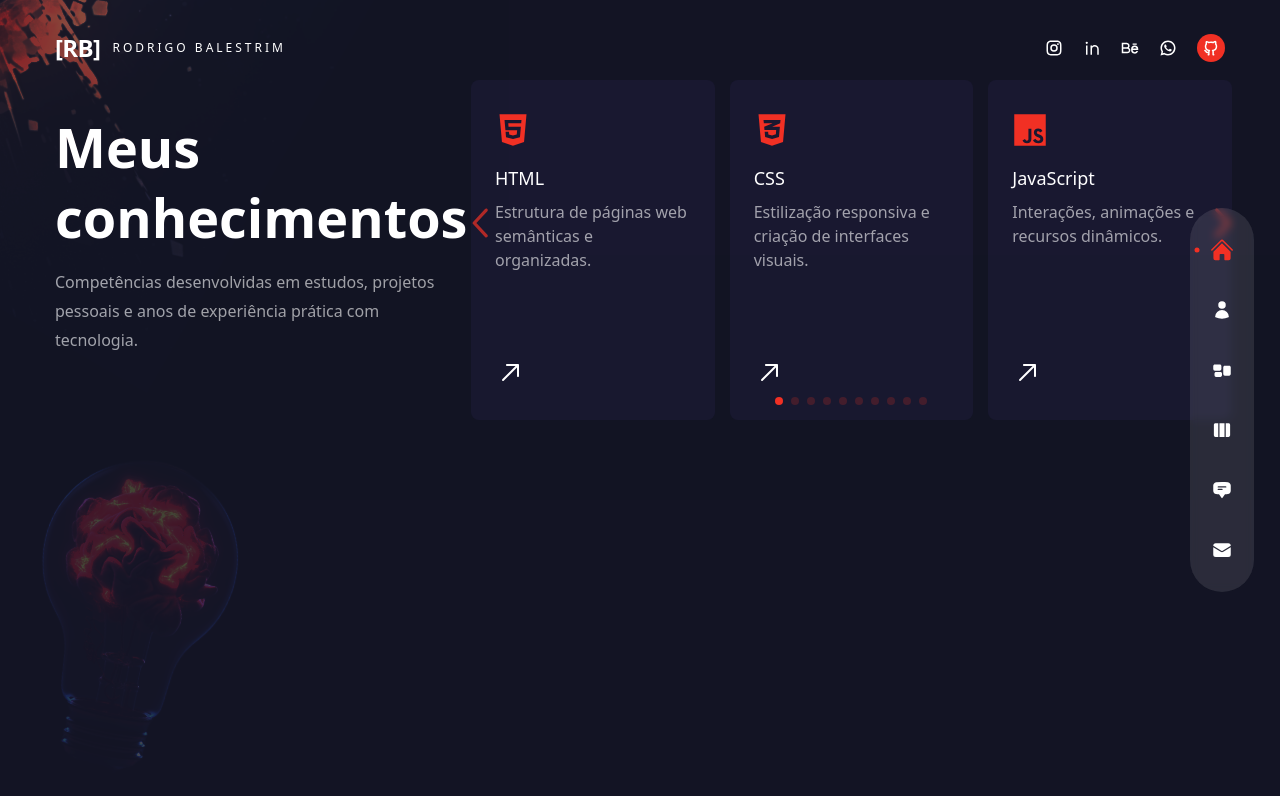
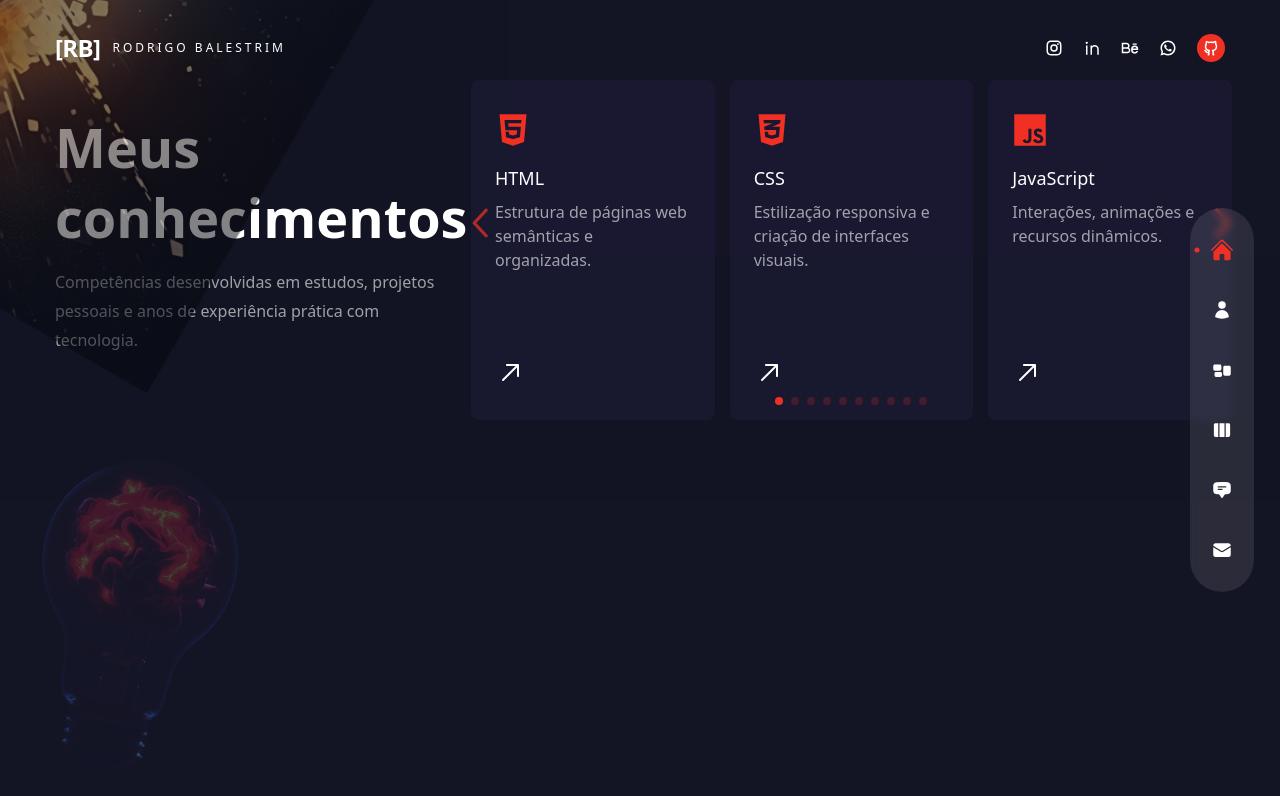
Before and after one commit to RodrigoBalestrim/portfolio-rodrigo-balestrim, a Next.js app in the folder portfolio-3d/: page /services in a window 1280 px wide. Shown: the top 796 px of the page. Built offline with nearby package versions, Linux system fonts and the light colour scheme.

Commit message:
fix: remove mix-blend-color-dodge do TopLeftImg que causava risco preto

```diff
--- a/portfolio-3d/components/TopLeftImg.jsx
+++ b/portfolio-3d/components/TopLeftImg.jsx
@@ -2,7 +2,7 @@ import Image from "next/image";
 
 const TopLeftImg = () => {
   return (
-    <div className="absolute left-0 top-0 mix-blend-color-dodge z-10 w-[200px] xl:w-[400px] opacity-50 pointer-events-none select-none">
+    <div className="absolute left-0 top-0 z-10 w-[200px] xl:w-[400px] opacity-50 pointer-events-none select-none">
       <Image
         src="/images/decorations/top-left-img.png"
         alt="left cover bg"
```
